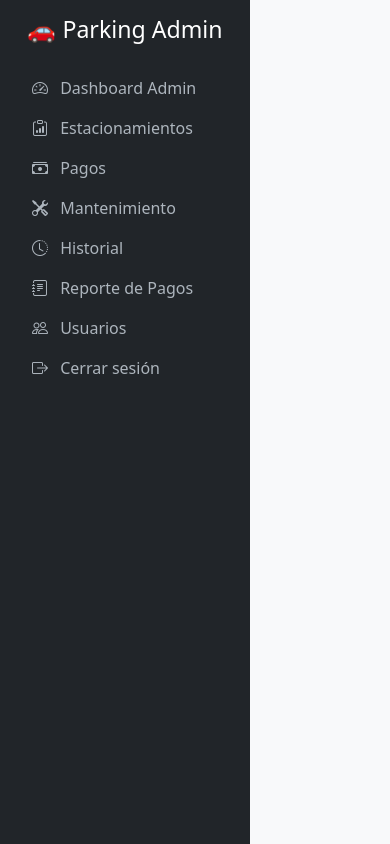
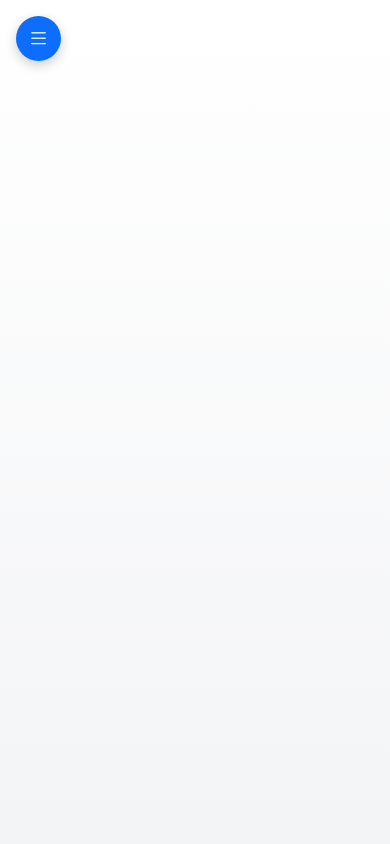
Before and after one commit to AQP-Connectivity/Proyecto-con-Python, a Flask app: template Estructura del Proyecto/templates/base_admin.html in a window 390 px wide. Run offline with Flask 3, Linux system fonts and the light colour scheme; the template is opened without the code that fills it, so the values that code supplies are empty.

Commit message:
Update base_admin.html
update

```diff
--- a/Estructura del Proyecto/templates/base_admin.html
+++ b/Estructura del Proyecto/templates/base_admin.html
@@ -7,45 +7,121 @@
 
   <!-- Bootstrap CSS -->
   <link href="https://cdn.jsdelivr.net/npm/bootstrap@5.3.0/dist/css/bootstrap.min.css" rel="stylesheet" />
-  <link
-    rel="stylesheet"
-    href="https://cdn.jsdelivr.net/npm/bootstrap-icons@1.11.3/font/bootstrap-icons.css"
-  />
+  <link rel="stylesheet" href="https://cdn.jsdelivr.net/npm/bootstrap-icons@1.11.3/font/bootstrap-icons.css" />
 
   <style>
+    :root {
+      --primary: #0d6efd;
+      --sidebar-bg: #1a1d20;
+      --sidebar-hover: #2b2f33;
+      --text-muted: #adb5bd;
+    }
+
     body {
       background-color: #f8f9fa;
       min-height: 100vh;
       display: flex;
       overflow-x: hidden;
+      font-family: "Segoe UI", system-ui, sans-serif;
     }
+
     /* Sidebar */
     #sidebar {
       min-width: 250px;
       max-width: 250px;
-      background: #212529; /* Más oscuro para admin */
+      background: var(--sidebar-bg);
       color: white;
       min-height: 100vh;
+      position: sticky;
+      top: 0;
+      transition: all 0.3s ease-in-out;
     }
+
+    #sidebar h3 {
+      font-weight: 700;
+      letter-spacing: 0.5px;
+    }
+
     #sidebar .nav-link {
-      color: #adb5bd;
+      color: var(--text-muted);
+      border-radius: 0.5rem;
+      transition: all 0.2s ease;
+      padding: 0.75rem 1rem;
+      font-weight: 500;
     }
+
     #sidebar .nav-link.active {
-      background-color: #0d6efd; /* color primario azul para admin */
-      color: white;
-      font-weight: 600;
+      background-color: var(--primary);
+      color: #fff;
+      box-shadow: 0 0 10px rgba(13, 110, 253, 0.4);
     }
+
     #sidebar .nav-link:hover {
-      color: white;
+      color: #fff;
+      background-color: var(--sidebar-hover);
     }
+
+    #sidebar i {
+      font-size: 1.1rem;
+    }
+
     /* Contenido principal */
     #content {
       flex-grow: 1;
-      padding: 2rem;
+      padding: 2.5rem;
+      background: linear-gradient(180deg, #ffffff, #f3f4f6);
+      min-height: 100vh;
+      animation: fadeIn 0.5s ease-in-out;
+    }
+
+    /* Animación de carga del contenido */
+    @keyframes fadeIn {
+      from { opacity: 0; transform: translateY(10px); }
+      to { opacity: 1; transform: translateY(0); }
+    }
+
+    /* En pantallas pequeñas */
+    @media (max-width: 768px) {
+      #sidebar {
+        position: fixed;
+        z-index: 1000;
+        left: -250px;
+        transition: all 0.3s ease-in-out;
+      }
+
+      #sidebar.show {
+        left: 0;
+      }
+
+      #content {
+        padding: 1.5rem;
+      }
+
+      .toggle-btn {
+        position: fixed;
+        top: 1rem;
+        left: 1rem;
+        background: var(--primary);
+        border: none;
+        color: white;
+        border-radius: 50%;
+        width: 45px;
+        height: 45px;
+        display: grid;
+        place-items: center;
+        box-shadow: 0 4px 12px rgba(0,0,0,0.2);
+        z-index: 1100;
+      }
     }
   </style>
 </head>
+
 <body>
+
+  <!-- Botón móvil -->
+  <button class="toggle-btn d-md-none">
+    <i class="bi bi-list fs-4"></i>
+  </button>
 
   <!-- Sidebar admin -->
   <nav id="sidebar" class="d-flex flex-column p-3">
@@ -53,7 +129,7 @@
     <ul class="nav nav-pills flex-column mb-auto">
       <li class="nav-item">
         <a href="{{ url_for('admin_dashboard') }}" class="nav-link {% if request.path == '/admin/dashboard' %}active{% endif %}">
-          <i class="bi bi-speedometer2 me-2"></i> Dashboard Admin
+          <i class="bi bi-speedometer2 me-2"></i> Dashboard
         </a>
       </li>
       <li>
@@ -78,7 +154,7 @@
       </li>
       <li>
         <a href="{{ url_for('admin_registros') }}" class="nav-link {% if request.path == '/admin/registros' %}active{% endif %}">
-          <i class="bi bi-journal-text me-2"></i> Reporte de Pagos
+          <i class="bi bi-journal-text me-2"></i> Reportes
         </a>
       </li>
       <li>
@@ -87,7 +163,7 @@
         </a>
       </li>
       <li>
-        <a href="{{ url_for('logout') }}" class="nav-link">
+        <a href="{{ url_for('logout') }}" class="nav-link text-danger fw-semibold">
           <i class="bi bi-box-arrow-right me-2"></i> Cerrar sesión
         </a>
       </li>
@@ -102,5 +178,14 @@
 
   <!-- Bootstrap JS -->
   <script src="https://cdn.jsdelivr.net/npm/bootstrap@5.3.0/dist/js/bootstrap.bundle.min.js"></script>
+  <script>
+    // Sidebar toggle en móviles
+    const toggleBtn = document.querySelector('.toggle-btn');
+    const sidebar = document.getElementById('sidebar');
+
+    toggleBtn?.addEventListener('click', () => {
+      sidebar.classList.toggle('show');
+    });
+  </script>
 </body>
 </html>
```
